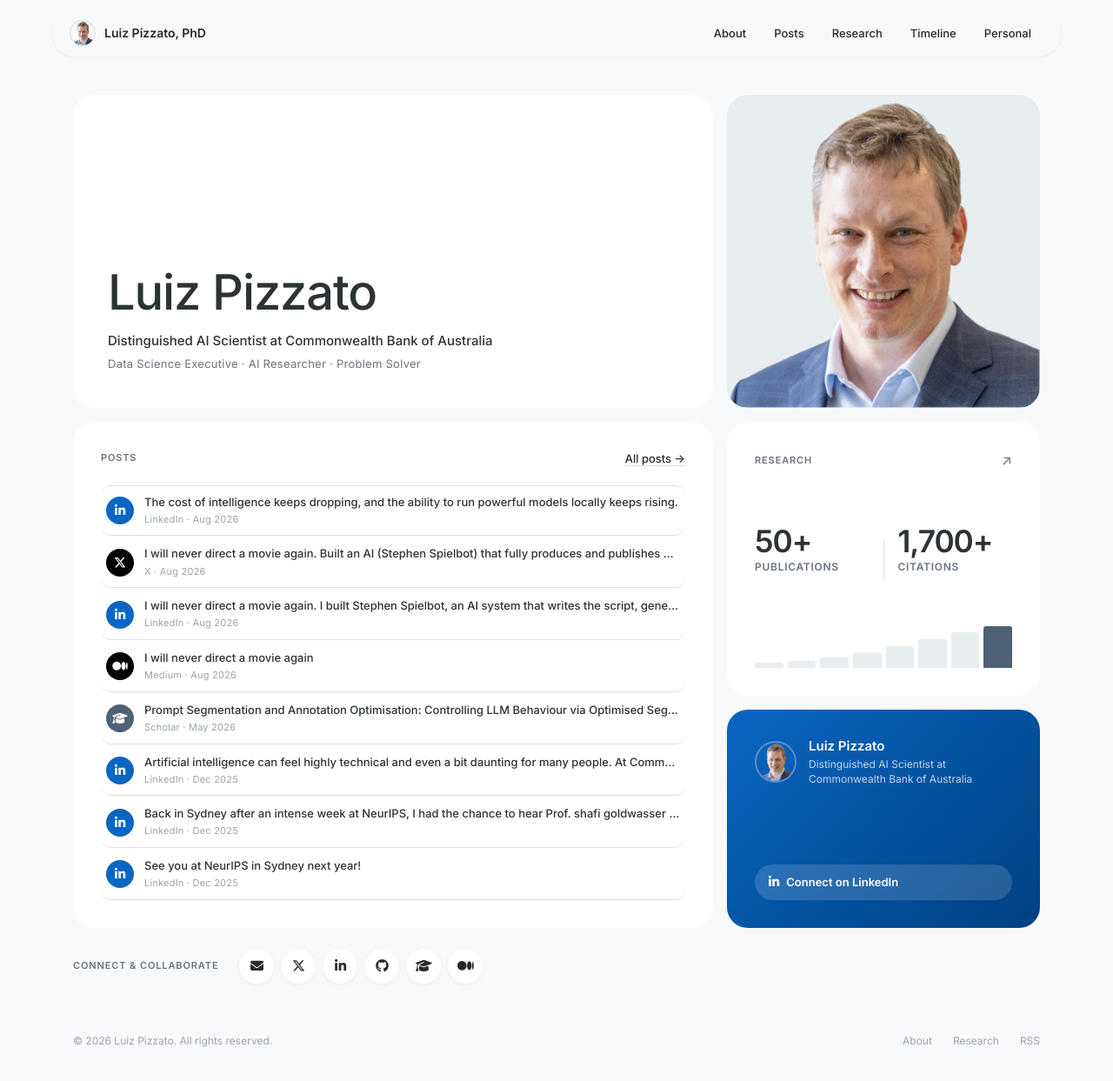
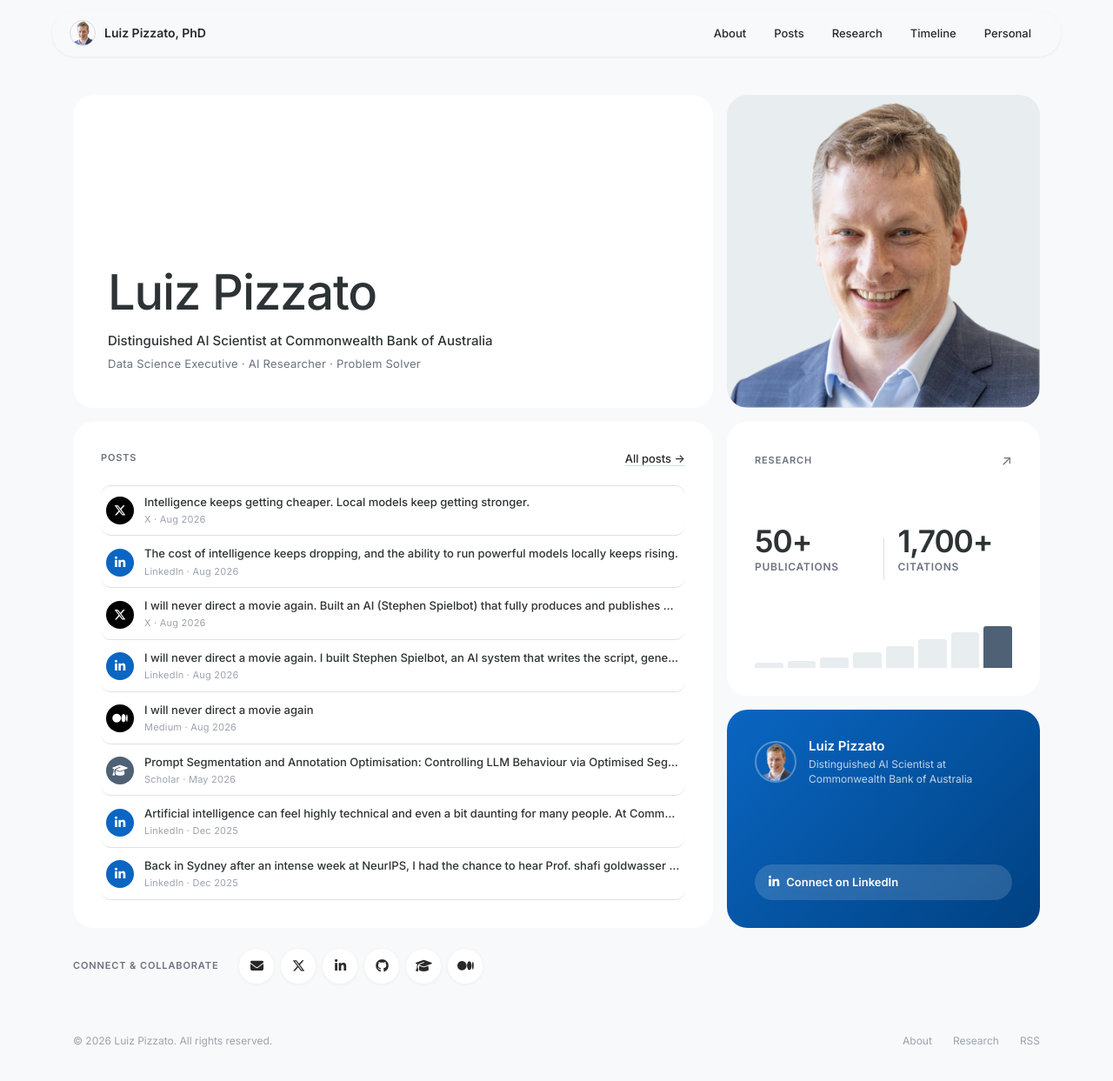
Before and after one commit to pizzato/pizzato.github.io, a Jekyll site: the page built from index.html, in a window 1280 px wide and 1246 px high. Shown: the top 1243 px of the window at 87% size. Built offline with Jekyll 4.4.1, drawn with Linux system fonts in a browser that asks for light colours.

Commit message:
Add X post on local AI video generation
Companion tweet to the LinkedIn post, plus regenerated stream and timeline data.

Co-Authored-By: Claude Sonnet 5 <noreply@anthropic.com>

```diff
--- a/_data/stream.json
+++ b/_data/stream.json
@@ -1,4 +1,11 @@
 [
+  {
+    "type": "twitter",
+    "title": "Intelligence keeps getting cheaper. Local models keep getting stronger.",
+    "url": "https://x.com/luizpizzato/status/2088178195636043929",
+    "date": "2026-08-14",
+    "source": "X"
+  },
   {
     "type": "linkedin",
     "title": "The cost of intelligence keeps dropping, and the ability to run powerful models locally keeps rising.",
--- a/_data/stream_manual.yml
+++ b/_data/stream_manual.yml
@@ -19,6 +19,10 @@
 #   python scripts/import_archive.py --linkedin <path/to/Share and Comments.csv>
 
 entries:
+- type: twitter
+  title: Intelligence keeps getting cheaper. Local models keep getting stronger.
+  url: https://x.com/luizpizzato/status/2088178195636043929
+  date: '2026-08-14'
 - type: linkedin
   title: The cost of intelligence keeps dropping, and the ability to run powerful
     models locally keeps rising.
```
Also changed, not shown: _data/timeline.json.
